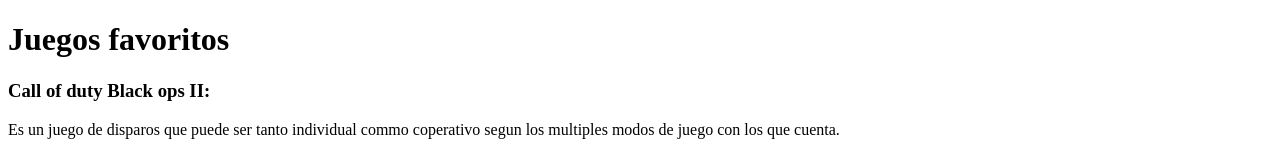
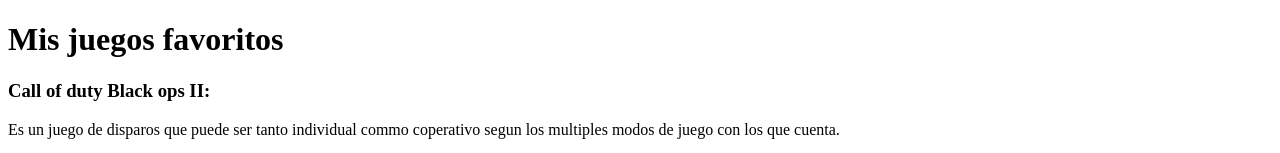
Before and after one commit to Aanuar2323/rubrica3, a plain HTML site: page index.html in a window 1280 px wide. Shown: the top 153 px of the page. Drawn offline with Linux system fonts and the light colour scheme.

Commit message:
correccion de palabras 3

```diff
--- a/index.html
+++ b/index.html
@@ -6,7 +6,7 @@
     <title>viedo juegos</title>
 </head>
 <body>
-    <h1>Juegos favoritos</h1>
+    <h1>Mis juegos favoritos</h1>
     <h3>Call of duty Black ops II:</h3>
     <p>Es un juego de disparos que puede ser tanto individual commo coperativo segun los multiples modos de juego con los que cuenta.</p>
     <img src="imagenes\black ops.jpg" height="200">
```
